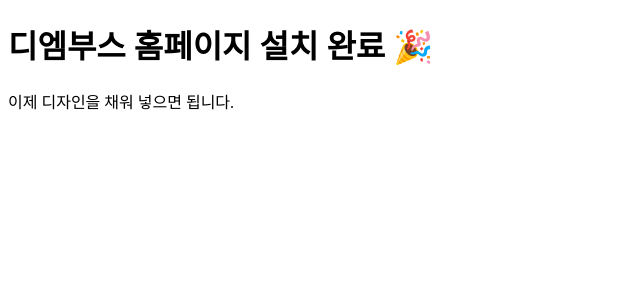
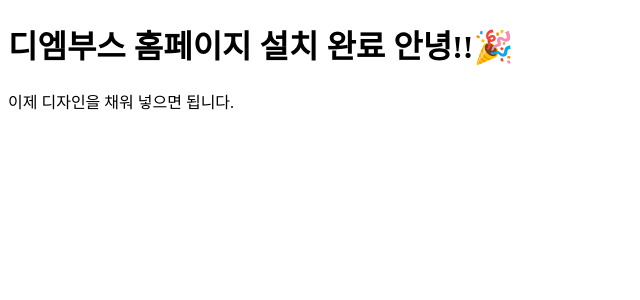
Before and after one commit to dm-booth/dmbooth, a Next.js app: page / in a window 1280 px wide. Shown: the top 300 px of the page, without its empty margins (0-640 px from the left). Built offline with nearby package versions, Linux system fonts and the light colour scheme.

Commit message:
Update page.tsx

```diff
--- a/app/page.tsx
+++ b/app/page.tsx
@@ -2,7 +2,7 @@
   return (
     <main className="min-h-screen flex items-center justify-center bg-slate-50">
       <div className="p-8 rounded-2xl bg-white shadow border">
-        <h1 className="text-2xl font-bold">디엠부스 홈페이지 설치 완료 🎉</h1>
+        <h1 className="text-2xl font-bold">디엠부스 홈페이지 설치 완료 안녕!!🎉</h1>
         <p className="text-slate-600 mt-2">이제 디자인을 채워 넣으면 됩니다.</p>
       </div>
     </main>
```
